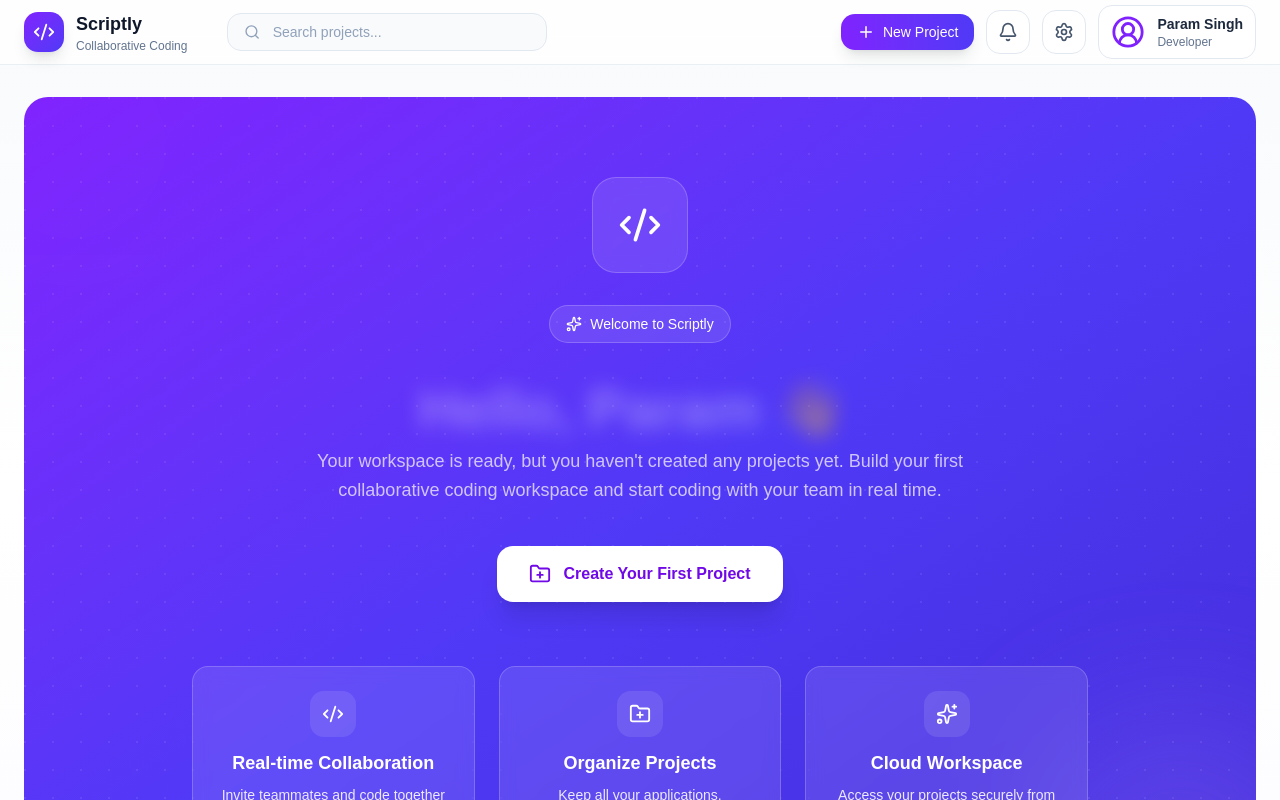
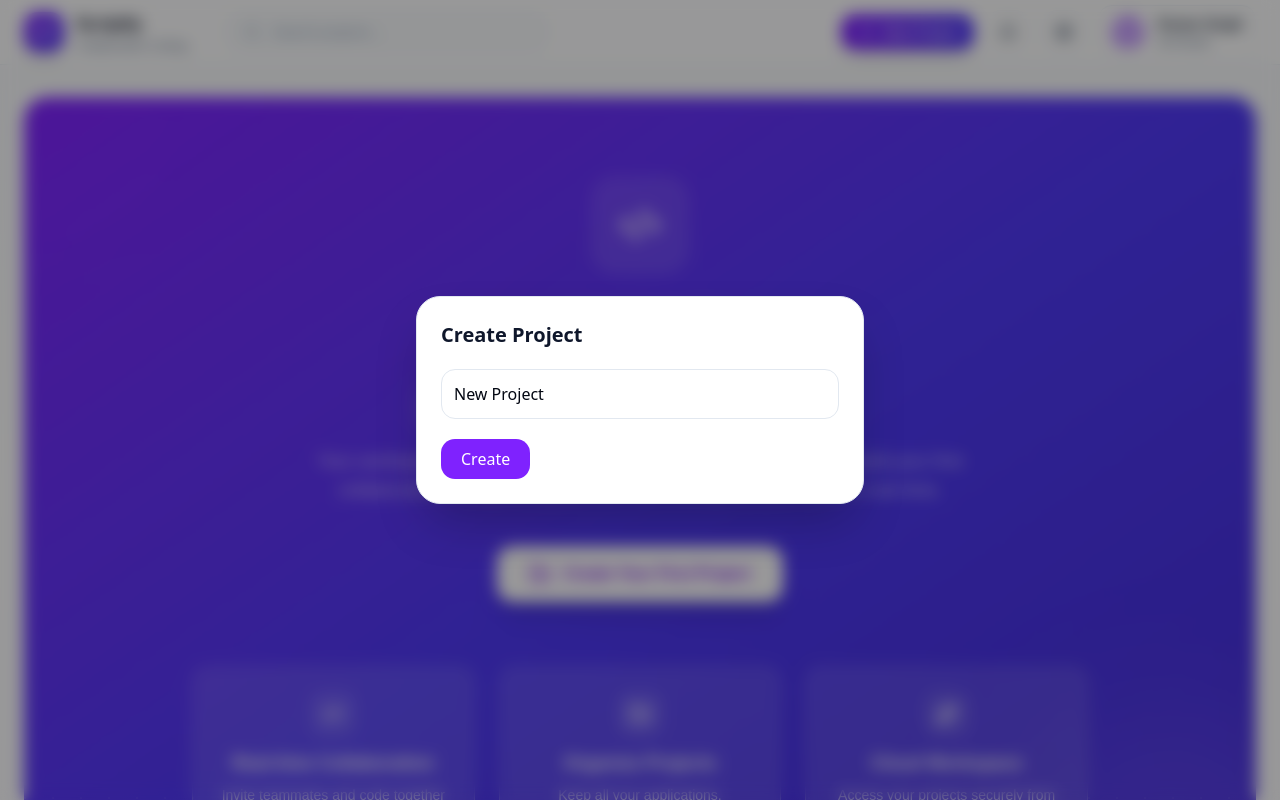
Before and after one commit to param442/scriplty, a React (Vite) app in the folder scriptly/: page /dashboard in a window 1280 px wide. Both pictures are taken after a click on the button "New Project". Shown: the top 800 px of the page. Built offline with nearby package versions, Linux system fonts and the light colour scheme.

Commit message:
updated workspace

```diff
--- a/scriptly/src/components/Dashboard/DashboardNavbar.tsx
+++ b/scriptly/src/components/Dashboard/DashboardNavbar.tsx
@@ -1,13 +1,14 @@
 import { motion } from "motion/react";
-import { Bell, Code2, Plus, Search, Settings, UserCircle2 } from "lucide-react";
-
+import { Bell, Code2, Search, Settings, UserCircle2 } from "lucide-react";
+import NewProjectButton from "../ui/NewProjectButton";
+import { createPortal } from "react-dom";
 const DashboardNavbar = () => {
   return (
     <motion.header
       initial={{ y: -25, opacity: 0 }}
       animate={{ y: 0, opacity: 1 }}
       transition={{ duration: 0.45 }}
-      className="sticky top-0 z-50 border-b border-slate-200/70 bg-white/80 backdrop-blur-xl">
+      className=" sticky top-0 z-50 border-b border-slate-200/70 bg-white/80 backdrop-blur-xl">
       <div className="mx-auto flex h-16 items-center justify-between px-4 sm:px-6 max-w-7xl">
         {/* Left */}
         <div className="flex items-center gap-6 sm:gap-10">
@@ -18,7 +19,9 @@ const DashboardNavbar = () => {
 
             <div>
               <h1 className="text-lg font-bold text-slate-900">Scriptly</h1>
-              <p className="hidden sm:block text-xs text-slate-500">Collaborative Coding</p>
+              <p className="hidden sm:block text-xs text-slate-500">
+                Collaborative Coding
+              </p>
             </div>
           </div>
 
@@ -36,13 +39,7 @@ const DashboardNavbar = () => {
 
         {/* Right */}
         <div className="flex items-center gap-3">
-          <motion.button
-            whileHover={{ scale: 1.04 }}
-            whileTap={{ scale: 0.95 }}
-            className="hidden sm:flex items-center gap-2 rounded-xl bg-gradient-to-r from-violet-600 to-indigo-600 px-4 py-2 text-sm font-medium text-white shadow-lg hover:shadow-violet-300">
-            <Plus size={18} />
-            New Project
-          </motion.button>
+          <NewProjectButton />
 
           <motion.button
             whileHover={{ scale: 1.08 }}
--- /dev/null
+++ b/scriptly/src/components/ui/NewProjectButton.tsx
@@ -0,0 +1,84 @@
+import { AnimatePresence, motion } from "framer-motion";
+import { useState } from "react";
+import { Plus } from "lucide-react";
+import { createPortal } from "react-dom";
+import { useNavigate } from "react-router";
+
+const NewProjectButton = () => {
+  const [open, setOpen] = useState(false);
+  const [projectName, setProjectName] = useState("New Project");
+  const navigate = useNavigate();
+
+  return (
+    <>
+      <motion.button
+        onClick={() => setOpen(true)}
+        whileHover={{ scale: 1.04 }}
+        whileTap={{ scale: 0.95 }}
+        className="hidden sm:flex items-center gap-2 rounded-xl bg-gradient-to-r from-violet-600 to-indigo-600 px-4 py-2 text-sm font-medium text-white shadow-lg">
+        <Plus size={18} />
+        New Project
+      </motion.button>
+
+      {createPortal(
+        <AnimatePresence>
+          {open && (
+            <>
+              <motion.div
+                key="overlay"
+                className="fixed inset-0 z-[9998] bg-black/40 backdrop-blur-sm"
+                initial={{ opacity: 0 }}
+                animate={{ opacity: 1 }}
+                exit={{ opacity: 0 }}
+                onClick={() => setOpen(false)}
+              />
+
+              <motion.div
+                key="modal"
+                className="fixed inset-0 z-[9999] flex items-center justify-center px-4"
+                initial={{ opacity: 0, scale: 0.95 }}
+                animate={{ opacity: 1, scale: 1 }}
+                exit={{ opacity: 0, scale: 0.95 }}>
+                <div
+                  onClick={(e) => e.stopPropagation()}
+                  className="w-full max-w-md rounded-3xl border border-slate-200 bg-white p-6 shadow-2xl">
+                  <h2 className="text-xl font-semibold text-slate-900">
+                    Create Project
+                  </h2>
+
+                  <input
+                    value={projectName}
+                    onChange={(e) => setProjectName(e.target.value)}
+                    className="mt-5 w-full rounded-xl border border-slate-200 p-3 outline-none focus:border-violet-500"
+                  />
+
+                  <button
+                    onClick={() => {
+                      const project = {
+                        id: crypto.randomUUID(),
+                        name: projectName,
+                      };
+
+                      navigate("/workspace", {
+                        state: {
+                          project,
+                        },
+                      });
+
+                      setOpen(false);
+                    }}
+                    className="mt-5 rounded-xl bg-violet-600 px-5 py-2 text-white">
+                    Create
+                  </button>
+                </div>
+              </motion.div>
+            </>
+          )}
+        </AnimatePresence>,
+        document.body,
+      )}
+    </>
+  );
+};
+
+export default NewProjectButton;
--- a/scriptly/src/main.tsx
+++ b/scriptly/src/main.tsx
@@ -6,6 +6,7 @@ import App from "./App";
 import Login from "./pages/Login";
 import SignUp from "./pages/SignUp";
 import Dashboard from "./pages/Dashboard";
+import Workspace from "./pages/Workspace";
 
 const router = createBrowserRouter([
   {
@@ -24,6 +25,10 @@ const router = createBrowserRouter([
     path: "/dashboard",
     Component: Dashboard,
   },
+  {
+    path: "/workspace",
+    Component: Workspace,
+  },
 ]);
 
 createRoot(document.getElementById("root")!).render(
--- /dev/null
+++ b/scriptly/src/pages/Workspace.tsx
@@ -0,0 +1,7 @@
+import React from "react";
+
+const Workspace = () => {
+  return <div>Workspace</div>;
+};
+
+export default Workspace;
```
